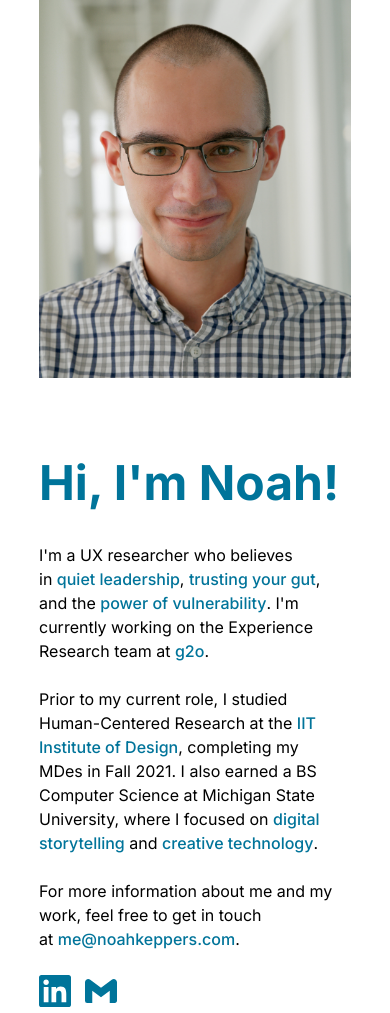
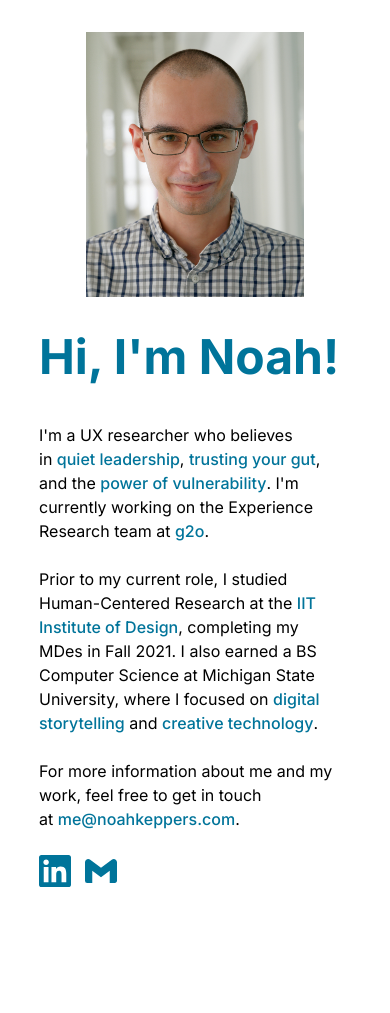
Before and after one commit to noahkeppers/noahkeppers.github.io, a plain HTML site: page index.html in a window 390 px wide. After the commit the page ends 925 px from the top, so only its background shows below. Drawn offline with Linux system fonts and the light colour scheme.

Commit message:
Responsiveness tweaks

```diff
--- a/css/style.css
+++ b/css/style.css
@@ -4,7 +4,7 @@
   margin: auto;
 
   display: grid;
-  gap: 60px;
+  gap: 30px;
   grid-template-areas:
     "photo"
     "bio";
@@ -12,11 +12,12 @@
   align-items: center;
 }
 
-@media (min-width: 900px) {
+@media (min-width: 800px) {
   .wrapper {
     grid-template-columns: 1fr 1fr;
     grid-template-areas:
       "photo  bio";
+    gap: 60px;
   }
 }
 
@@ -26,8 +27,18 @@ svg {
 
 .photo {
   grid-area: photo;
-  max-width: 100%;
+  max-width: 70%;
   height: auto;
+
+  margin: auto;
+  padding-top: 2em;
+}
+
+@media (min-width: 800px) {
+  .photo {
+    max-width: 100%;
+    padding-top: 0;
+  }
 }
 
 .bio {
@@ -41,8 +52,10 @@ svg {
   color: #00749A;
   font-weight: 700;
   font-size: 3em;
+  line-height: 1.25em;
 
-  margin-bottom: 1em;
+  margin: 0;
+  margin-bottom: 0.75em;
 }
 
 .bio p {
@@ -61,6 +74,16 @@ svg {
   color: #6B9CB6;
 }
 
+.social {
+  padding-bottom: 2em;
+}
+
+@media (min-width: 800px) {
+  .social {
+    padding-bottom: 0;
+  }
+}
+
 .icon {
   width: 32px;
   padding: 0 5px;
```
